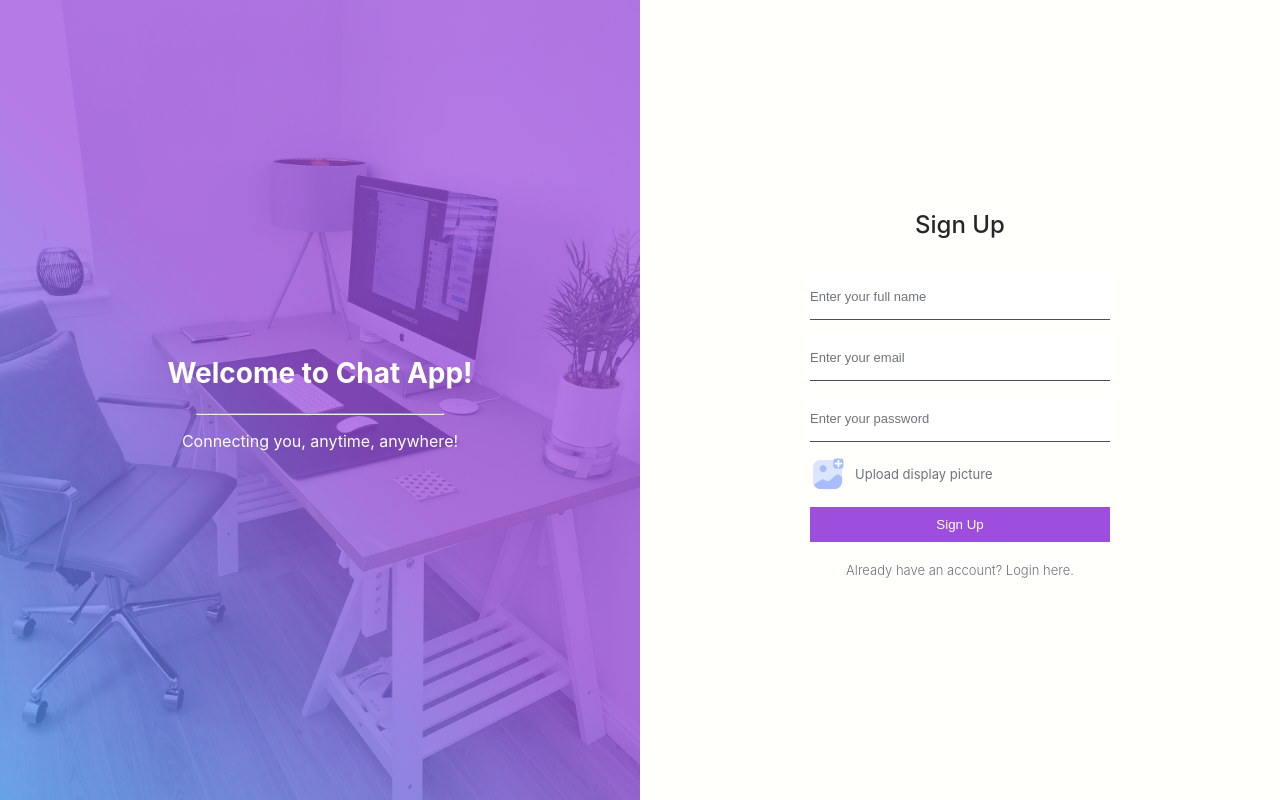
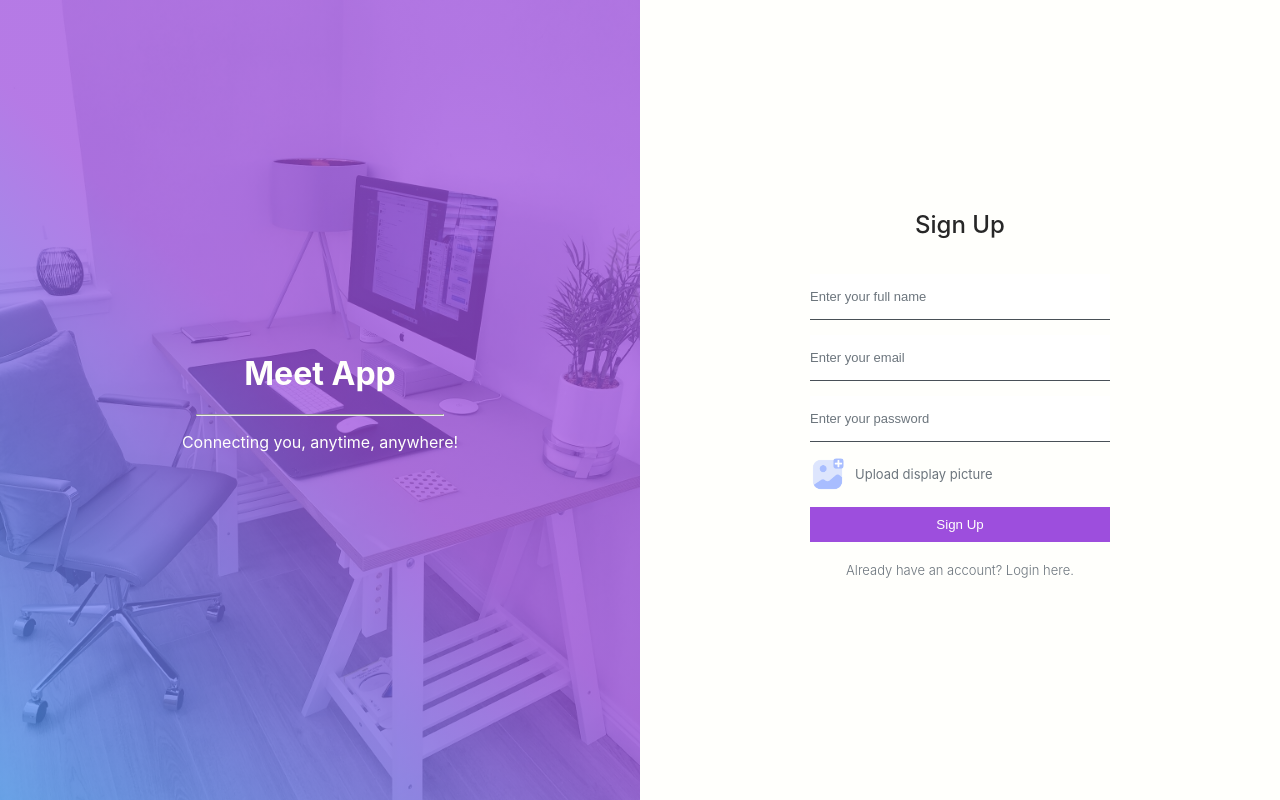
Before and after one commit to kentjuan17/meet-app, a React (Create React App) app: page / in a window 1280 px wide. Built offline with nearby package versions, Linux system fonts and the light colour scheme.

Commit message:
modified Register page

```diff
--- a/src/App.js
+++ b/src/App.js
@@ -7,8 +7,8 @@ function App() {
   return (
     //Remove comment to view
     <Register />
-    //<Login />
-    //<Home />
+    // <Login />
+    // <Home />
   );
 }
 
--- a/src/pages/Register.jsx
+++ b/src/pages/Register.jsx
@@ -1,12 +1,12 @@
-import React from 'react'
-import Add from '../img/addAvatar.png'
+import React from "react";
+import Add from "../img/addAvatar.png";
 
 export const Register = () => {
   return (
     <>
       <div className="form-row">
         <div className="form-container img-bg">
-            <h2>Welcome to Chat App!</h2>
+          <h1>Meet App</h1>
           <hr />
           <p>Connecting you, anytime, anywhere!</p>
         </div>
@@ -17,7 +17,7 @@ export const Register = () => {
               <input type="text" placeholder="Enter your full name" />
               <input type="email" placeholder="Enter your email" />
               <input type="password" placeholder="Enter your password" />
-                    <input style={{display: "none"}} type="file" id="avatar" />
+              <input style={{ display: "none" }} type="file" id="avatar" />
               <label htmlFor="avatar">
                 <img src={Add} alt="" />
                 <span>Upload display picture</span>
@@ -29,5 +29,5 @@ export const Register = () => {
         </div>
       </div>
     </>
-  )
-}
+  );
+};
```
Lines whose indentation alone changed are shown as unchanged.
